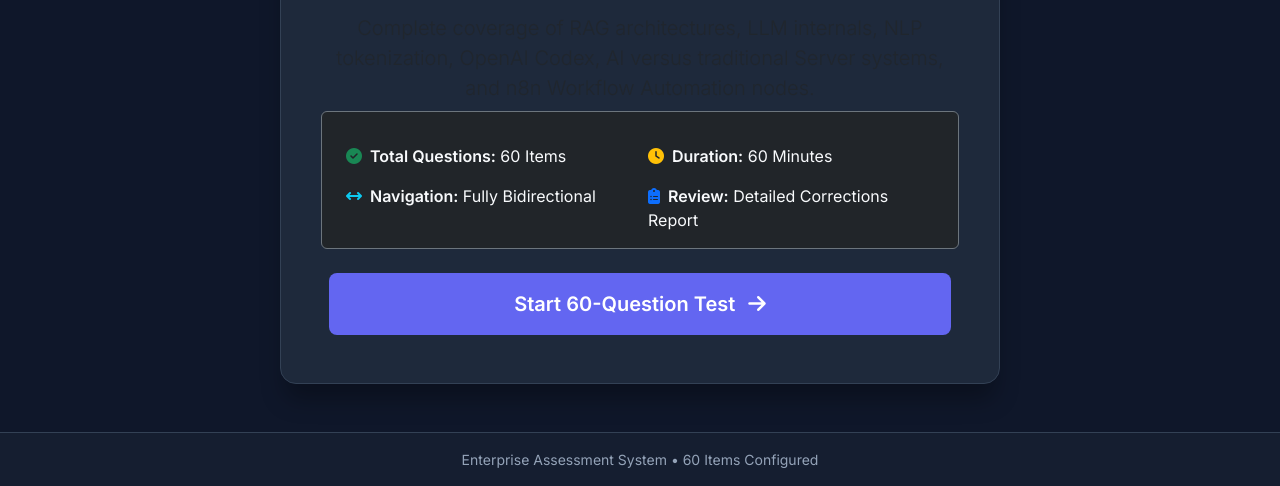
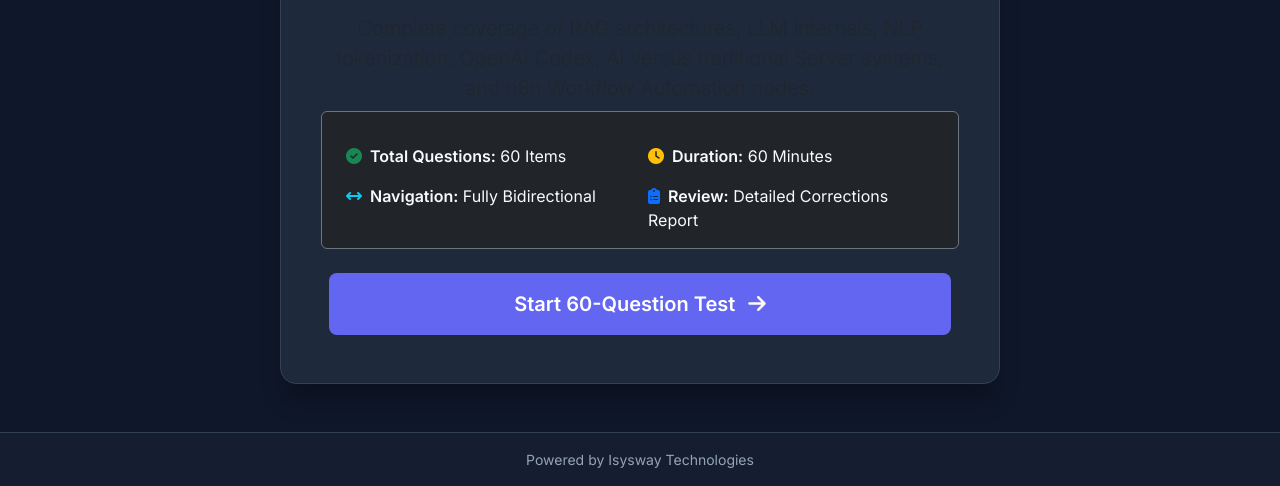
Before and after one commit to aathi-alt/Assessment, a plain HTML site: page index.html in a window 1280 px wide. Shown: the part 338-824 px from the top of the page. Drawn offline with nearby package versions, Linux system fonts and the light colour scheme.

Commit message:
Update footer text to include Isysway Technologies

```diff
--- a/index.html
+++ b/index.html
@@ -224,7 +224,7 @@
 
     <footer class="text-center py-3 mt-auto">
         <div class="container">
-            <span>Enterprise Assessment System &bull; 60 Items Configured</span>
+            <span>Powered by Isysway Technologies</span>
         </div>
     </footer>
 
```
